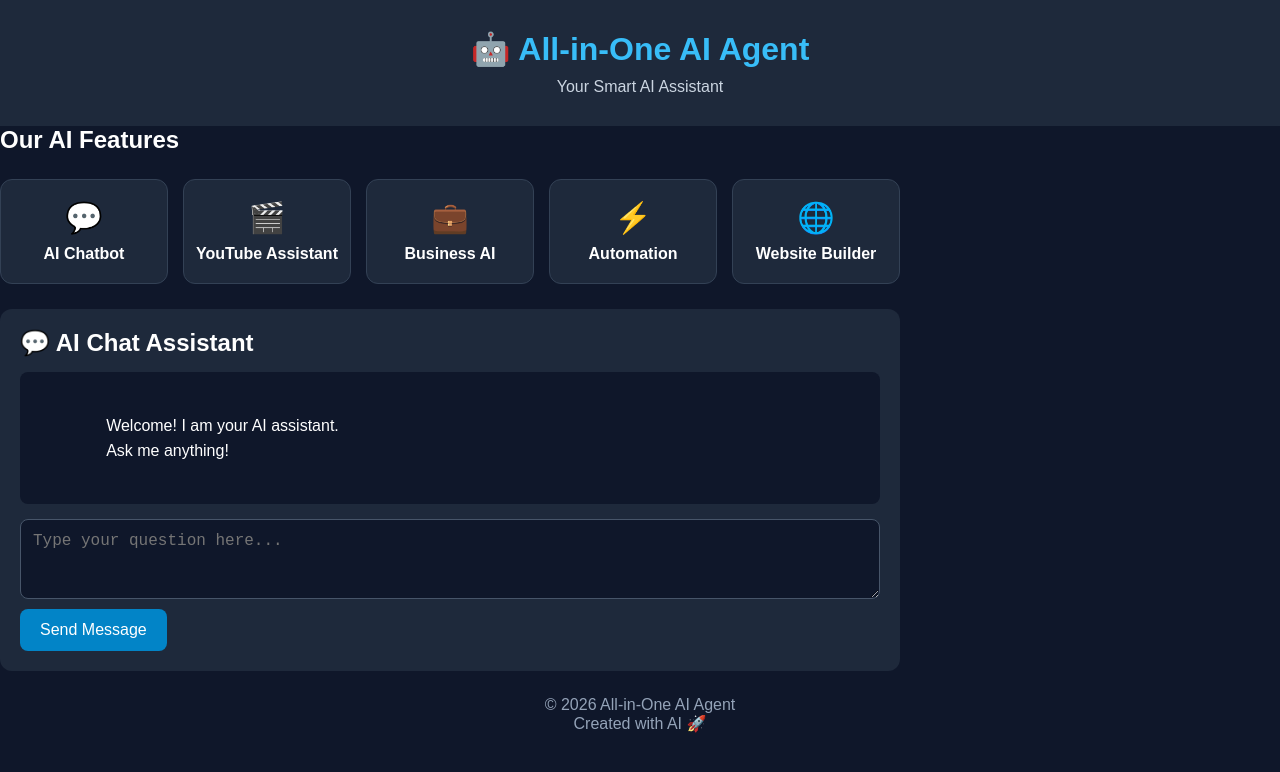
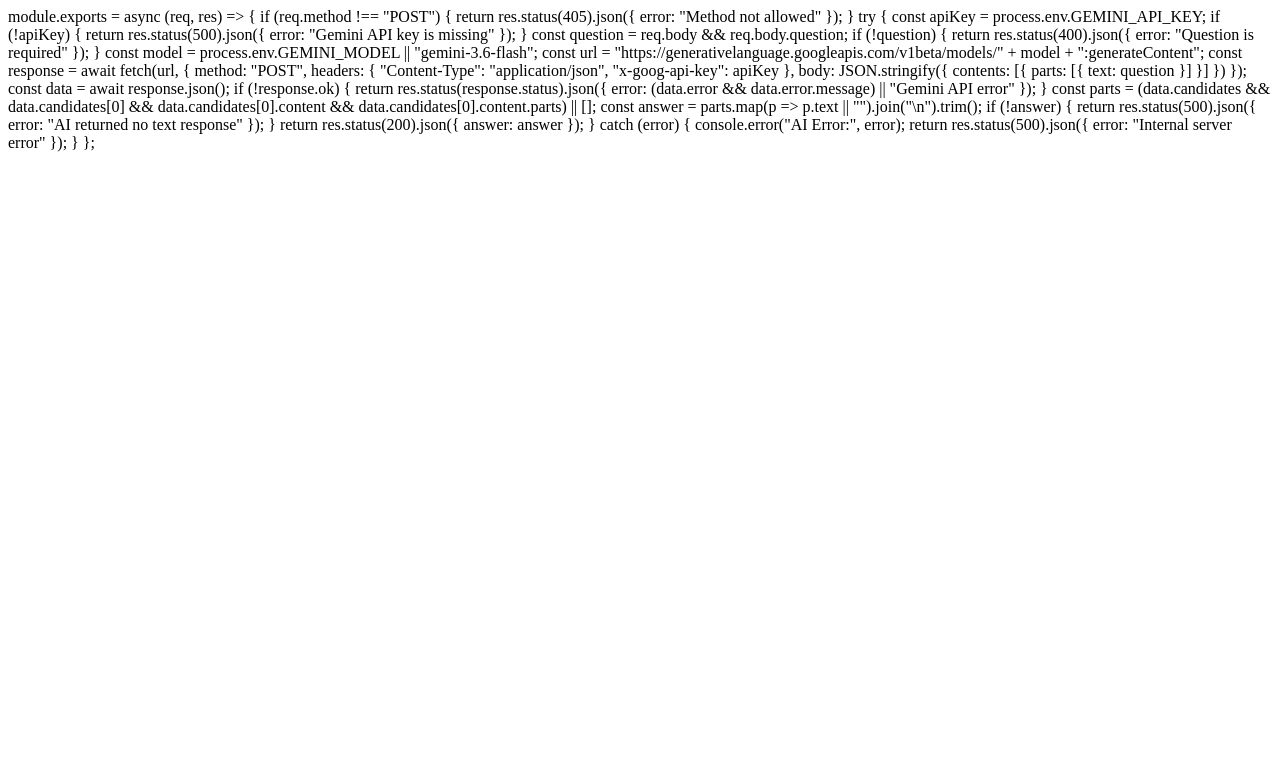
Before and after one commit to loveyou14az-png/all-in-one-ai-agent-2026, a plain HTML site: page index.html in a window 1280 px wide. Drawn offline with Linux system fonts and the light colour scheme.

Commit message:
Update index.html

```diff
--- a/index.html
+++ b/index.html
@@ -1,227 +1,58 @@
-
-
-
-<head>
-    <meta charset="UTF-8">
-    <meta name="viewport" content="width=device-width, initial-scale=1.0">
-    <title>All-in-One AI Agent</title>
-
-    <style>
-        * {
-            margin: 0;
-            padding: 0;
-            box-sizing: border-box;
-        }
-
-        body {
-            font-family: Arial, sans-serif;
-            background: #0f172a;
-            color: white;
-            min-height: 100vh;
-        }
-
-        header {
-            text-align: center;
-            padding: 30px 15px;
-            background: #1e293b;
-        }
-
-        header h1 {
-            color: #38bdf8;
-            margin-bottom: 10px;
-        }
-
-        header p {
-            color: #cbd5e1;
-        }
-
-        .container {
-            max-width: 900px;
-            margin: auto
-            padding: 20px;
-        }
-
-        .features {
-            display: grid;
-            grid-template-columns: repeat(auto-fit, minmax(140px, 1fr));
-            gap: 15px;
-            margin: 25px 0;
-        }
-
-        .feature {
-            background: #1e293b;
-            padding: 20px 10px;
-            border-radius: 12px;
-            text-align: center;
-            border: 1px solid #334155;
-        }
-
-        .feature span {
-            font-size: 30px;
-        }
-
-        .feature h3 {
-            margin-top: 10px;
-            font-size: 16px;
-        }
-
-        .chatbox {
-            background: #1e293b;
-            padding: 20px;
-            border-radius: 12px;
-            margin-top: 20px;
-        }
-
-        #answer {
-            background: #0f172a;
-            padding: 15px;
-            border-radius: 8px;
-            margin: 15px 0;
-            min-height: 50px;
-            white-space: pre-wrap;
-            line-height: 1.6;
-        }
-
-        textarea {
-            width: 100%;
-            padding: 12px;
-            border-radius: 8px;
-            border: 1px solid #475569;
-            background: #0f172a;
-            color: white;
-            font-size: 16px;
-            resize: vertical;
-        }
-
-        button {
-            background: #0284c7;
-            color: white;
-            border: none;
-            padding: 12px 20px;
-            border-radius: 8px;
-            font-size: 16px;
-            cursor: pointer;
-            margin-top: 10px;
-        }
-
-        button:hover {
-            background: #0369a1;
-        }
-
-        footer {
-            text-align: center;
-            padding: 25px;
-            color: #94a3b8;
-        }
-    </style>
-</head>
-
-<body>
-
-    <header>
-        <h1>🤖 All-in-One AI Agent</h1>
-        <p>Your Smart AI Assistant</p>
-    </header>
-
-    <div class="container">
-
-        <h2>Our AI Features</h2>
-
-        <div class="features">
-
-            <div class="feature">
-                <span>💬</span>
-                <h3>AI Chatbot</h3>
-            </div>
-
-            <div class="feature">
-                <span>🎬</span>
-                <h3>YouTube Assistant</h3>
-            </div>
-
-            <div class="feature">
-                <span>💼</span>
-                <h3>Business AI</h3>
-            </div>
-
-            <div class="feature">
-                <span>⚡</span>
-                <h3>Automation</h3>
-            </div>
-
-            <div class="feature">
-                <span>🌐</span>
-                <h3>Website Builder</h3>
-            </div>
-
-        </div>
-
-        <div class="chatbox">
-            <h2>💬 AI Chat Assistant</h2>
-
-            <div id="answer">
-                Welcome! I am your AI assistant.
-                Ask me anything!
-            </div>
-
-            <textarea id="question"
-                rows="3"
-                placeholder="Type your question here..."></textarea>
-
-            <button onclick="askAI()">Send Message</button>
-        </div>
-
-    </div>
-
-    <footer>
-        <p>© 2026 All-in-One AI Agent</p>
-        <p>Created with AI 🚀</p>
-    </footer>
-<script>
-async function askAI() {
-  const questionBox = document.getElementById("question");
-  const answerBox = document.getElementById("answer");
-  const button = document.querySelector(".chatbox button");
-
-  const question = questionBox.value.trim();
-
-  if (!question) {
-    answerBox.innerText = "Please enter a question first.";
-    return;
+module.exports = async (req, res) => {
+  if (req.method !== "POST") {
+    return res.status(405).json({ error: "Method not allowed" });
   }
 
-  answerBox.innerText = "AI is thinking...";
-  button.disabled = true;
+  try {
+    const apiKey = process.env.GEMINI_API_KEY;
+    if (!apiKey) {
+      return res.status(500).json({ error: "Gemini API key is missing" });
+    }
 
-  try {
-    const response = await fetch("/api/chat", {
+    const question = req.body && req.body.question;
+    if (!question) {
+      return res.status(400).json({ error: "Question is required" });
+    }
+
+    const model = process.env.GEMINI_MODEL || "gemini-3.6-flash";
+    const url =
+      "https://generativelanguage.googleapis.com/v1beta/models/" +
+      model + ":generateContent";
+
+    const response = await fetch(url, {
       method: "POST",
-      headers: { "Content-Type": "application/json" },
-      body: JSON.stringify({ question: question })
+      headers: {
+        "Content-Type": "application/json",
+        "x-goog-api-key": apiKey
+      },
+      body: JSON.stringify({
+        contents: [{ parts: [{ text: question }] }]
+      })
     });
 
     const data = await response.json();
 
     if (!response.ok) {
-      throw new Error(data.error || "AI request failed");
+      return res.status(response.status).json({
+        error: (data.error && data.error.message) || "Gemini API error"
+      });
     }
 
-    answerBox.innerText = data.answer;
-    questionBox.value = "";
+    const parts =
+      (data.candidates &&
+        data.candidates[0] &&
+        data.candidates[0].content &&
+        data.candidates[0].content.parts) || [];
+
+    const answer = parts.map(p => p.text || "").join("\n").trim();
+
+    if (!answer) {
+      return res.status(500).json({ error: "AI returned no text response" });
+    }
+
+    return res.status(200).json({ answer: answer });
   } catch (error) {
-    answerBox.innerText = "Error: " + error.message;
-  } finally {
-    button.disabled = false;
+    console.error("AI Error:", error);
+    return res.status(500).json({ error: "Internal server error" });
   }
-}
-
-document.getElementById("question").addEventListener("keydown", function (e) {
-  if (e.key === "Enter" && !e.shiftKey) {
-    e.preventDefault();
-    askAI();
-  }
-});
-</script>
-
-</body>
-</html>
+};
```
